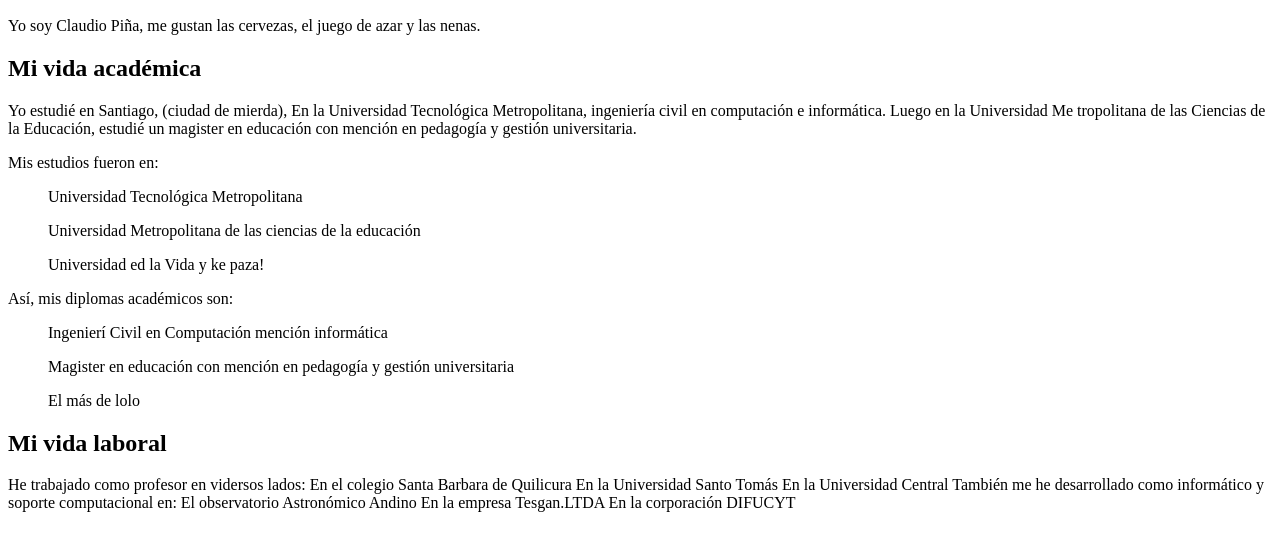
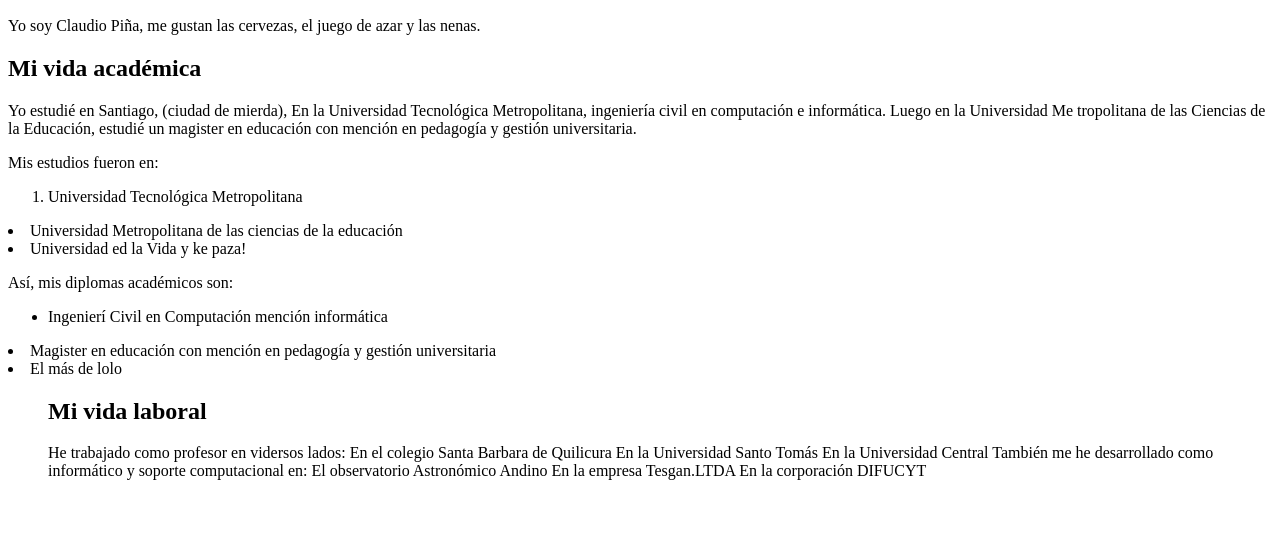
Before and after one commit to cpina00/cpina00.github.io, a plain HTML site: page index.html in a window 1280 px wide. Shown: the part 110-660 px from the top of the page. Drawn offline with Linux system fonts and the light colour scheme.

Commit message:
Update index.html

```diff
--- a/index.html
+++ b/index.html
@@ -17,15 +17,19 @@
         </p>
         <p>
             Mis estudios fueron en:
-            <ol>Universidad Tecnológica Metropolitana</ol>
-            <ol>Universidad Metropolitana de las ciencias de la educación</ol>
-            <ol>Universidad ed la Vida y ke paza!</ol>
+            <ol>
+                <li>Universidad Tecnológica Metropolitana</ol>
+                <li>Universidad Metropolitana de las ciencias de la educación</ol>
+                <li>Universidad ed la Vida y ke paza!</ol>
+            </ol>
 
             <p>
                 Así, mis diplomas académicos son:
-            <ul>Ingenierí Civil en Computación mención informática</ul>
-            <ul>Magister en educación con mención en pedagogía y gestión universitaria</ul>
-            <ul>El más de lolo</ul>
+                <ul>
+                    <li>Ingenierí Civil en Computación mención informática</ul>
+                    <li>Magister en educación con mención en pedagogía y gestión universitaria</ul>
+                    <li>El más de lolo</ul>
+                <ul>
             </p>
         </p>
         <h2>Mi vida laboral</h2>
```
